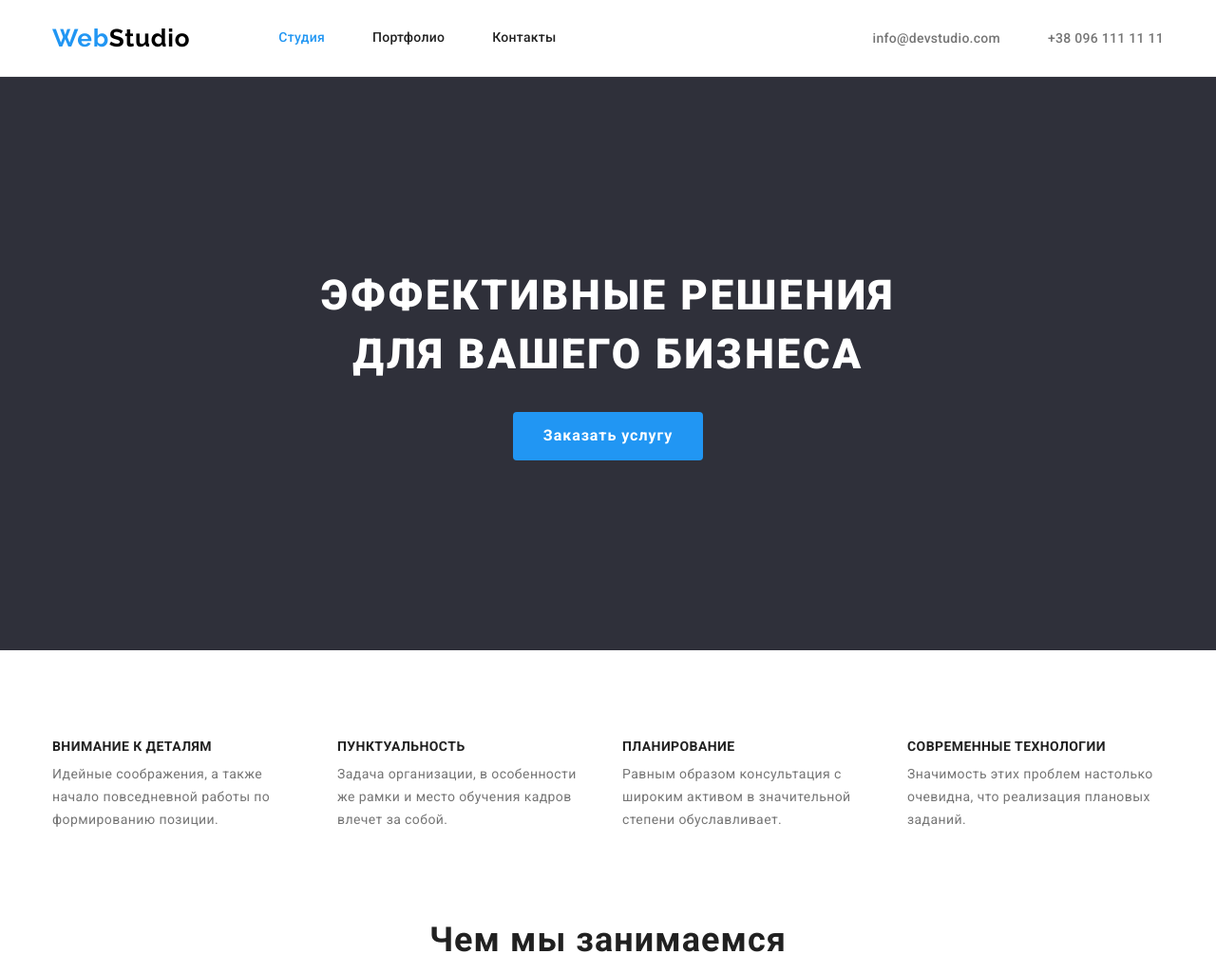
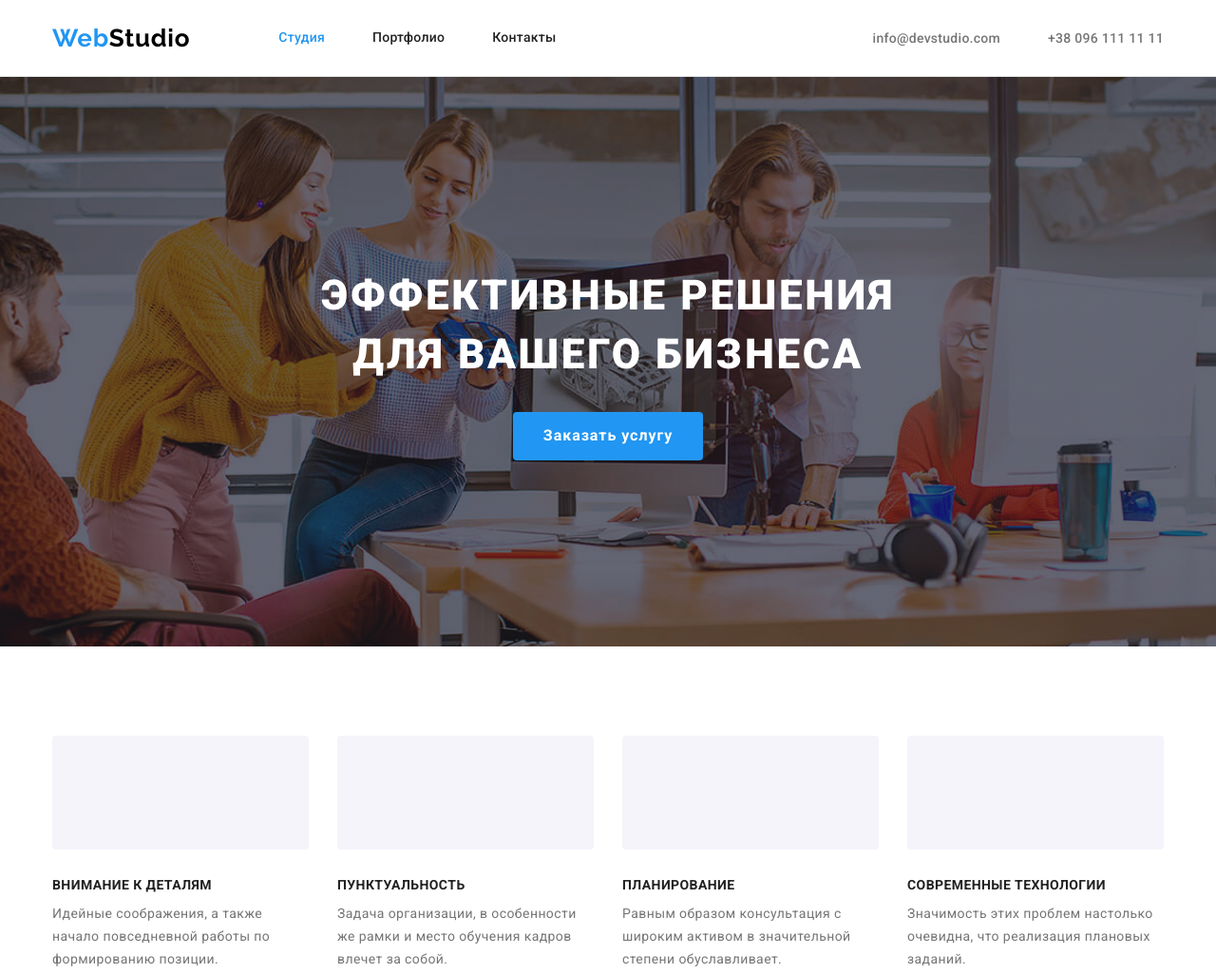
Before and after one commit to yovbaks/goit-markup-hw-04, a plain HTML site: page index.html in a window 1280 px wide. Shown: the top 1025 px of the page at 95% size. Drawn offline with nearby package versions, Linux system fonts and the light colour scheme.

Commit message:
15.11.21

```diff
--- a/css/styles.css
+++ b/css/styles.css
@@ -143,6 +143,15 @@ li {
   text-align: center;
   padding-top: 200px;
   padding-bottom: 200px;
+  max-width: 1600px;
+  height: 600px;
+  margin-left: auto;
+  margin-right: auto;
+
+  background-image: linear-gradient(to right, rgba(47, 48, 58, 0.4), rgba(47, 48, 58, 0.4)),
+    url(../images/Img-hero-bg.jpg);
+
+  background-position: center;
 }
 .hero-title {
   color: var(--white-color);
@@ -216,14 +225,13 @@ li {
   margin-bottom: 50px;
 }
 .button-list .item {
-
   box-shadow: var(--box-shadow);
   border-radius: 4px;
 }
-.button-list .item:not(:last-child){
+.button-list .item:not(:last-child) {
   margin-right: 8px;
 }
-.button-list .button{
+.button-list .button {
   padding: 6px 22px;
 }
 
@@ -236,6 +244,18 @@ li {
 .features-list .item {
   width: 270px;
   margin-left: 30px;
+}
+
+.features-list .item::before {
+  display: block;
+  content: '';
+  height: 120px;
+    border-radius: 4px;
+  margin-bottom: 30px;
+   background-color: #f5f4fa;
+  background-repeat: no-repeat;
+  background-position: center;
+  background-size: contain;
 }
 
 /* .features-list .item + .item {
@@ -315,8 +335,7 @@ li {
   letter-spacing: 0.03em;
 }
 /* --------------Gallery ------------------*/
-
-.gallery-list {
+.fdd:nth .gallery-list {
   display: flex;
   flex-wrap: wrap;
   justify-content: center;
@@ -392,6 +411,6 @@ li {
   font-size: 14px;
   line-height: 1.7;
 }
-.footer-contacts:not(:last-child){
+.footer-contacts:not(:last-child) {
   margin-bottom: 9px;
 }
--- a/index.html
+++ b/index.html
@@ -41,7 +41,7 @@
       </nav>
     </header>
     <main>
-      <section class="hero">
+      <section class="hero overlay">
         <h1 class="hero-title">
           Эффективные решения <br />
           для вашего бизнеса
```
Also changed, not shown: images/Img-hero-bg.jpg (added), images/letter.svg (added).
